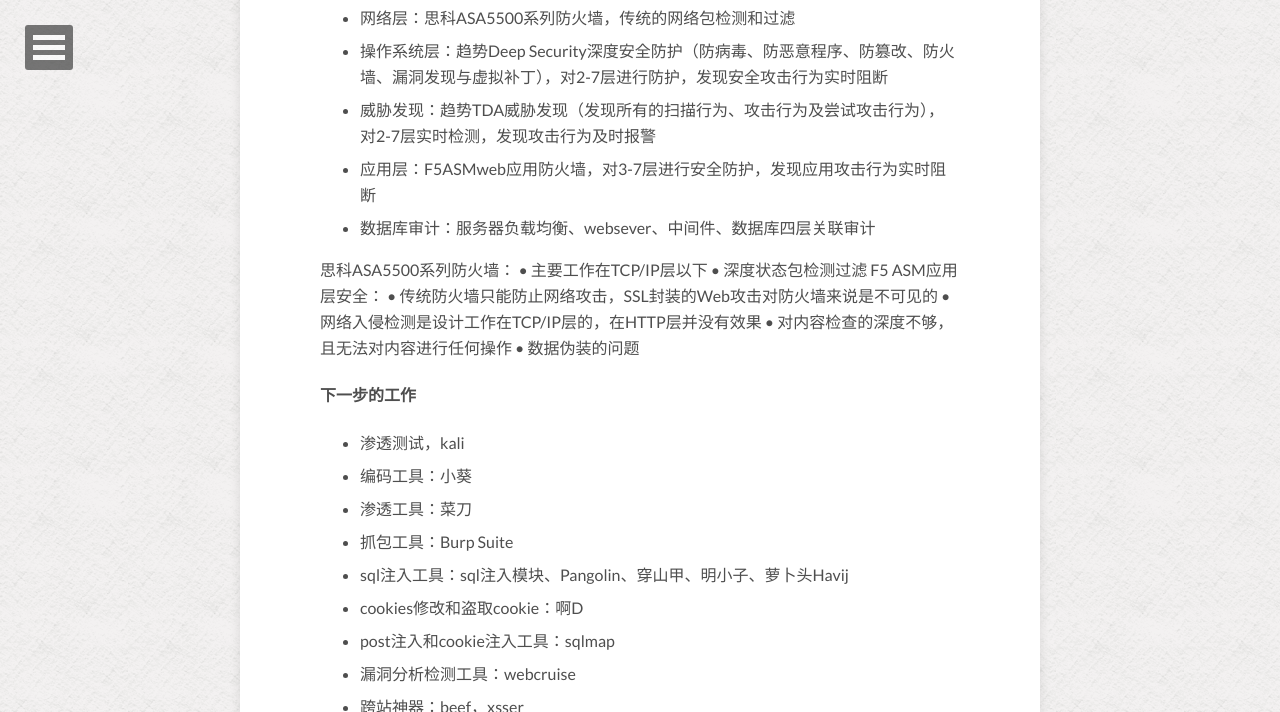
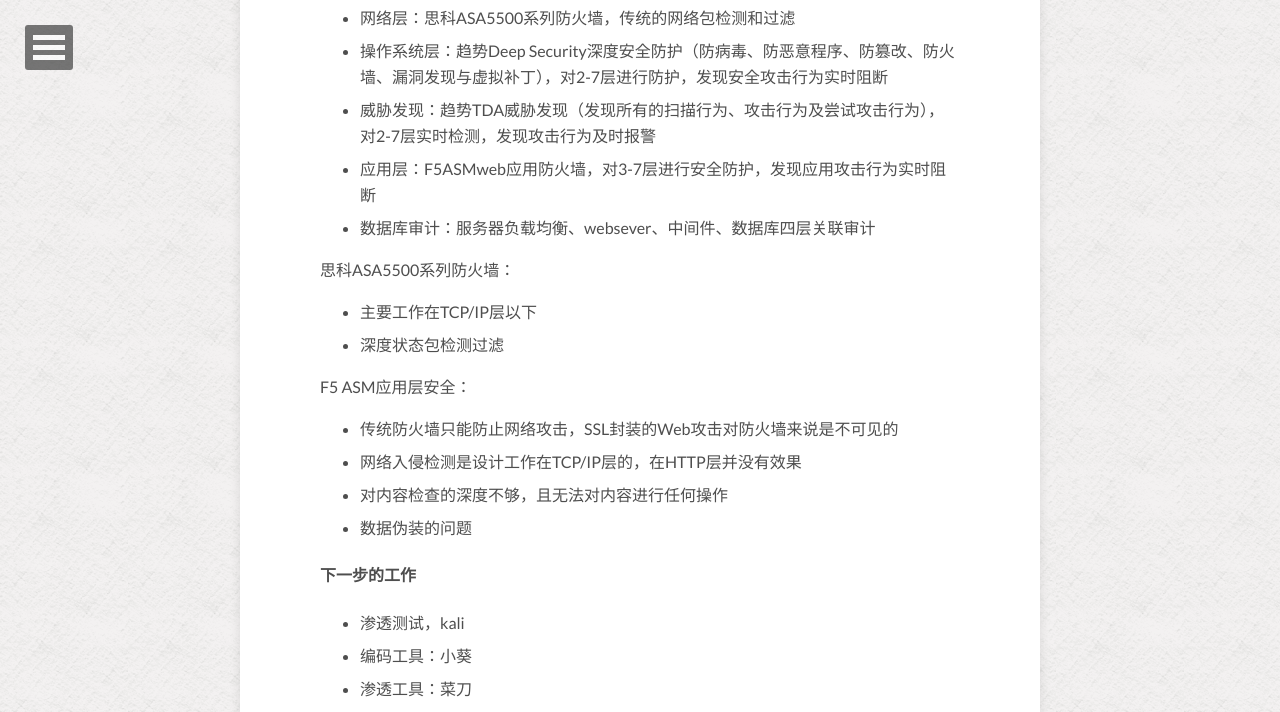
Before and after one commit to hj1984930/hj1984930.github.io, a Jekyll site: the page built from _posts/2015-10-09-web-security.md, in a window 1280 px wide and 900 px high, scrolled down 1110 px, cut to the strip 0-712 px from the top of the window. Built offline with Jekyll 4.4.1, drawn with Linux system fonts in a browser that asks for light colours; nearby versions of some CDN libraries; comment, search, counter and statistics services are not loaded.

```diff
--- a/_posts/2015-10-09-web-security.md
+++ b/_posts/2015-10-09-web-security.md
@@ -23,13 +23,16 @@ image:
 * 数据库审计：服务器负载均衡、websever、中间件、数据库四层关联审计
 
 思科ASA5500系列防火墙：
-• 主要工作在TCP/IP层以下
-• 深度状态包检测过滤
+
+* 主要工作在TCP/IP层以下
+* 深度状态包检测过滤
+
 F5 ASM应用层安全：
-• 传统防火墙只能防止网络攻击，SSL封装的Web攻击对防火墙来说是不可见的
-• 网络入侵检测是设计工作在TCP/IP层的，在HTTP层并没有效果
-• 对内容检查的深度不够，且无法对内容进行任何操作
-• 数据伪装的问题
+
+* 传统防火墙只能防止网络攻击，SSL封装的Web攻击对防火墙来说是不可见的
+* 网络入侵检测是设计工作在TCP/IP层的，在HTTP层并没有效果
+* 对内容检查的深度不够，且无法对内容进行任何操作
+* 数据伪装的问题
 
 
 ####下一步的工作
```
